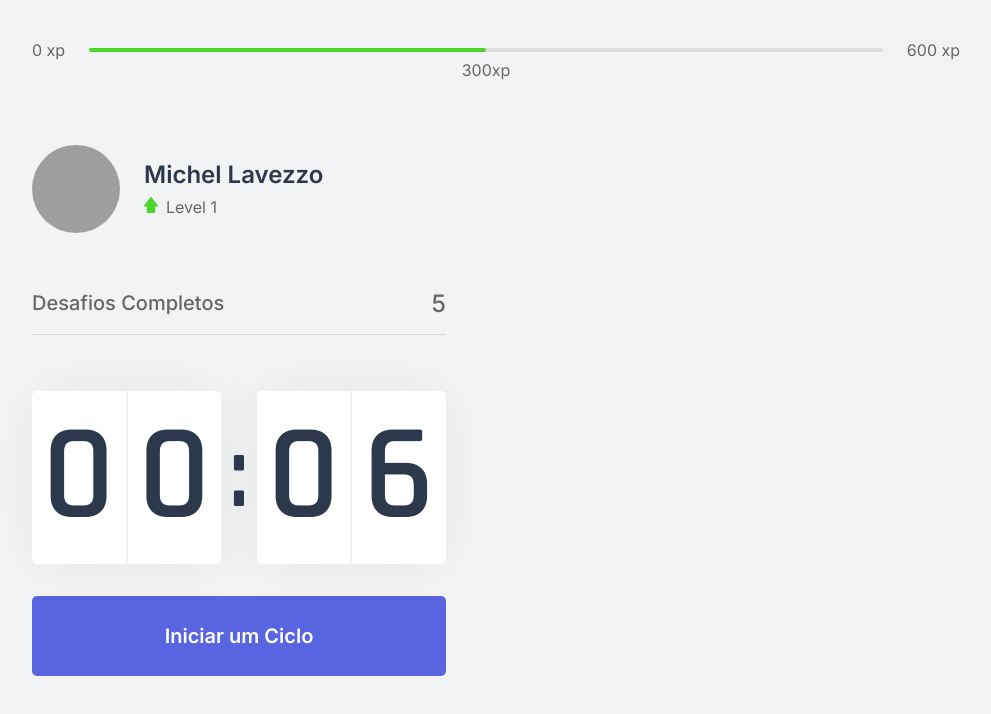
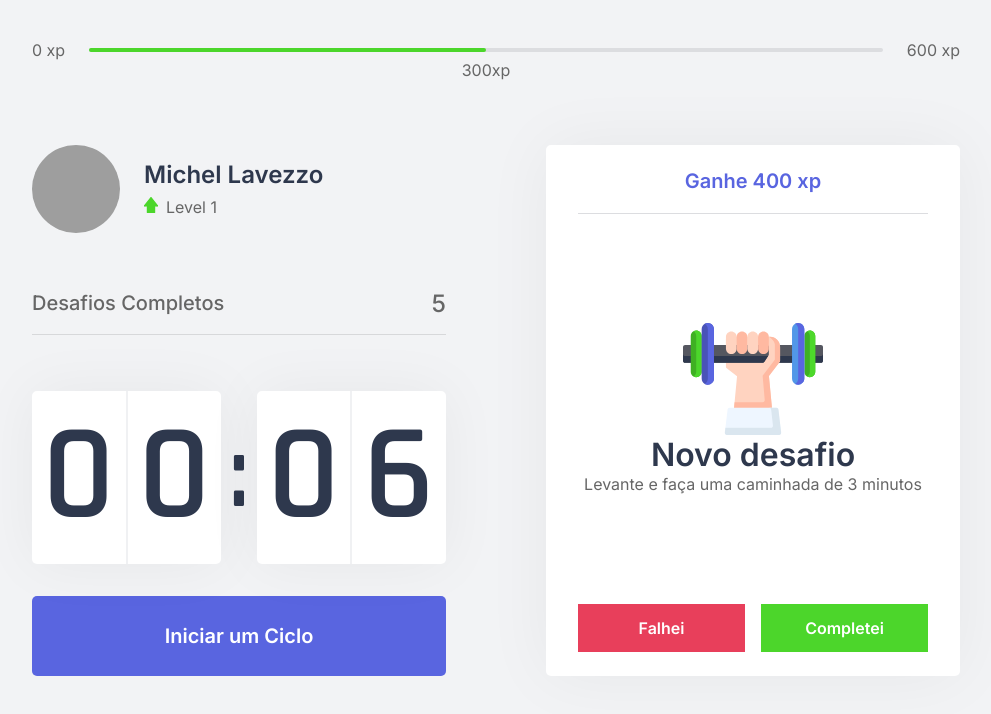
Before and after one commit to michellavezzo/moveit-next, a Next.js app: page / in a window 1280 px wide. Shown: the top 714 px of the page, without its empty margins (144-1135 px from the left). Built offline with nearby package versions, Linux system fonts and the light colour scheme; grey boxes are pictures that could not be loaded.

Commit message:
challengeBox component finished

```diff
--- /dev/null
+++ b/src/components/ChallengeBox.tsx
@@ -0,0 +1,50 @@
+import styles from '../styles/components/ChallengeBox.module.css'
+
+export function ChallengeBox(){
+    const hasActiveChallenge = true;
+
+    return(
+        <div className={styles.challengeBoxContainer}>
+            { hasActiveChallenge ? (
+                <div className={styles.challengeActive} >
+                    <header> Ganhe 400 xp</header>
+
+                    <main>
+                        <img src="icons/body.svg"  />
+                        <strong> Novo desafio </strong>
+                        <p>Levante e faça uma caminhada de 3 minutos</p>
+                    </main>
+
+                    <footer>
+                        <button
+                        type="button"
+                        className={styles.challengeFailedButton}
+                        >
+                            Falhei
+                        </button>
+                        <button
+                        type="button"
+                        className={styles.challengeSucceededButton}
+                        >
+                            Completei
+                        </button>
+                    </footer>
+
+                </div>
+            ) : (
+                <div className={styles.challengeNotActive}>
+                <strong>
+                    Finalize um ciclo para receber um desafio
+                </strong>
+                <p>
+                    <img src="icons/level-up.svg" alt="Level UP!"/>
+                    Avance de level completando os deafios
+                </p>
+                </div>
+            ) }
+        </div>
+    )
+}
+
+// 28:00
+//https://www.youtube.com/watch?v=ArqCBqN7zzc&feature=emb_title
--- a/src/pages/index.tsx
+++ b/src/pages/index.tsx
@@ -1,4 +1,5 @@
 import Head from 'next/head'
+import { ChallengeBox } from '../components/ChallengeBox';
 import { CompletedChallenges } from '../components/CompletedChallenges';
 import { Countdown } from '../components/Countdown';
 import { ExperienceBar } from "../components/ExperienceBar";
@@ -25,7 +26,7 @@
         </div>
 
         <div>
-
+          <ChallengeBox />
         </div>
 
       </section>
--- /dev/null
+++ b/src/styles/components/ChallengeBox.module.css
@@ -0,0 +1,108 @@
+.challengeBoxContainer{
+    height: 100%;
+
+    background: var(--white);
+    border-radius: 5px;
+    box-shadow: 0 0 68px rgba(0, 0, 0, 0.05);
+    padding: 1.5rem 2rem;
+
+    display: flex;
+    flex-direction: column;
+    justify-content: center;
+
+    text-align: center;
+
+}
+
+.challengeNotActive {
+    display: flex;
+    flex-direction: column;
+    align-items: center;
+
+}
+.challengeNotActive strong {
+    font-size: 1.5rem;
+    font-weight: 500;
+    line-height: 1.4;
+}
+.challengeNotActive p {
+    display: flex;
+    flex-direction: column;
+    align-items: center;
+    line-height: 1.4;
+    max-width: 70%;
+    margin-top: 3rem;
+}
+.challengeNotActive p img {
+    margin-bottom: 1rem;
+}
+
+.challengeActive {
+    height: 100%;
+
+    display: flex;
+    flex-direction: column;
+}
+
+.challengeActive header {
+    color: var(--blue);
+    font-weight: 600;
+    font-size: 1.25rem;
+    padding: 0 2rem 1.25rem;
+    border-bottom: 1px solid var(--gray-line);
+}
+
+.challengeActive main {
+    flex: 1;
+    display: flex;
+    flex-direction: column;
+    align-items: center;
+    justify-content: center;
+
+}
+
+.challengeActive main strong {
+    font-weight: 600;
+    font-size: 2rem;
+    color: var(--title);
+    margin: 1.rem 0 1rem;
+}
+
+.challengeActive main p {
+    line-height: 1,5;
+}
+
+.challengeActive footer{
+    display: grid;
+    grid-template-columns: 1fr 1fr;
+    gap: 1rem;
+}
+
+.challengeActive footer button{
+    height: 3rem;
+
+    display: flex;
+    align-items: center;
+    justify-content: center;
+
+    border: 0;
+
+    color: var(--white);
+
+    font-size: 1rem;
+    font-weight: 600;
+
+    transition: filter 0.2s;
+
+}
+
+.challengeActive footer button.challengeFailedButton{
+    background: var(--red);
+}
+.challengeActive footer button.challengeSucceededButton{
+    background: var(--green);
+}
+
+.challengeActive footer button:hover{
+    filter: brightness(0.9);
+}
```
